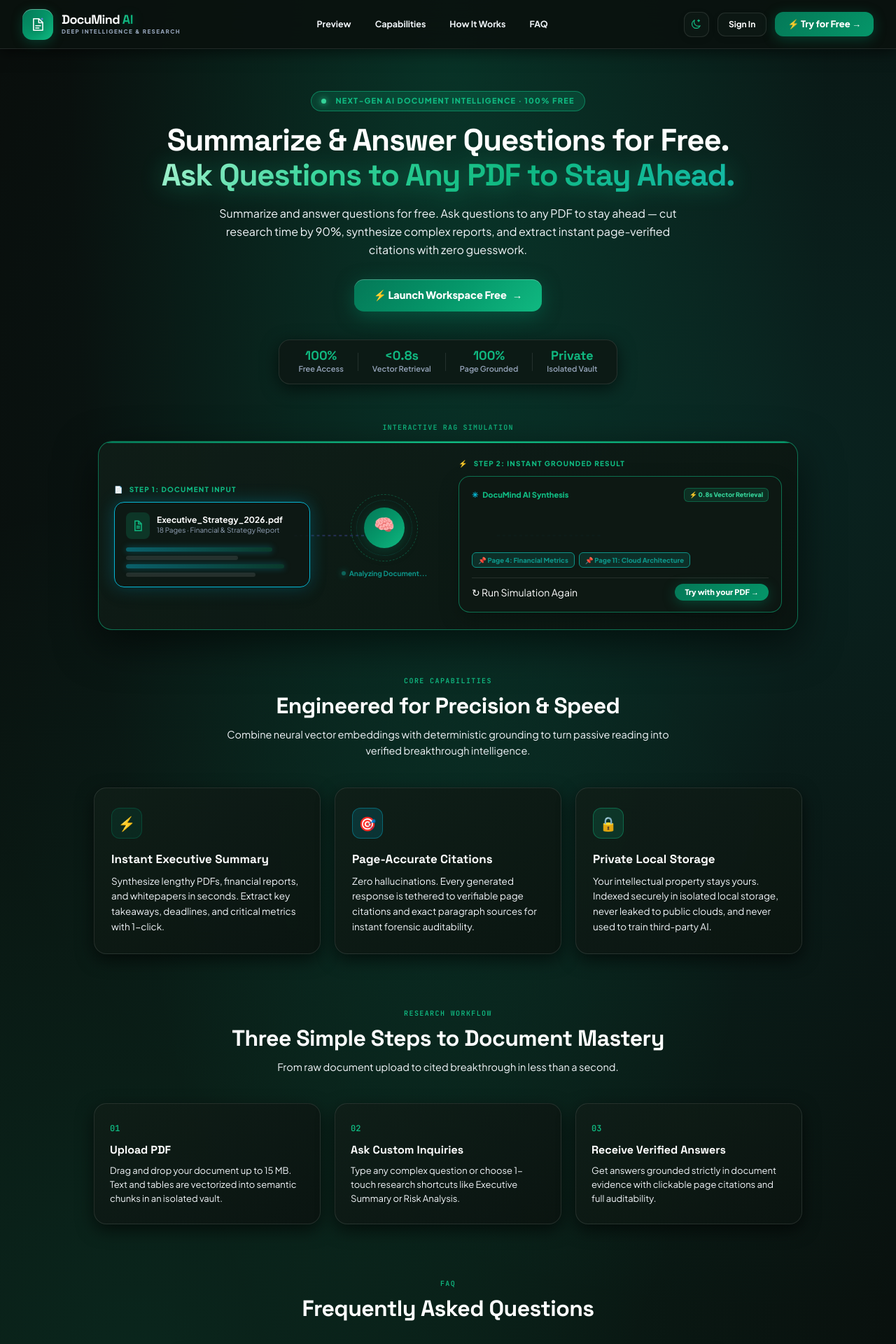
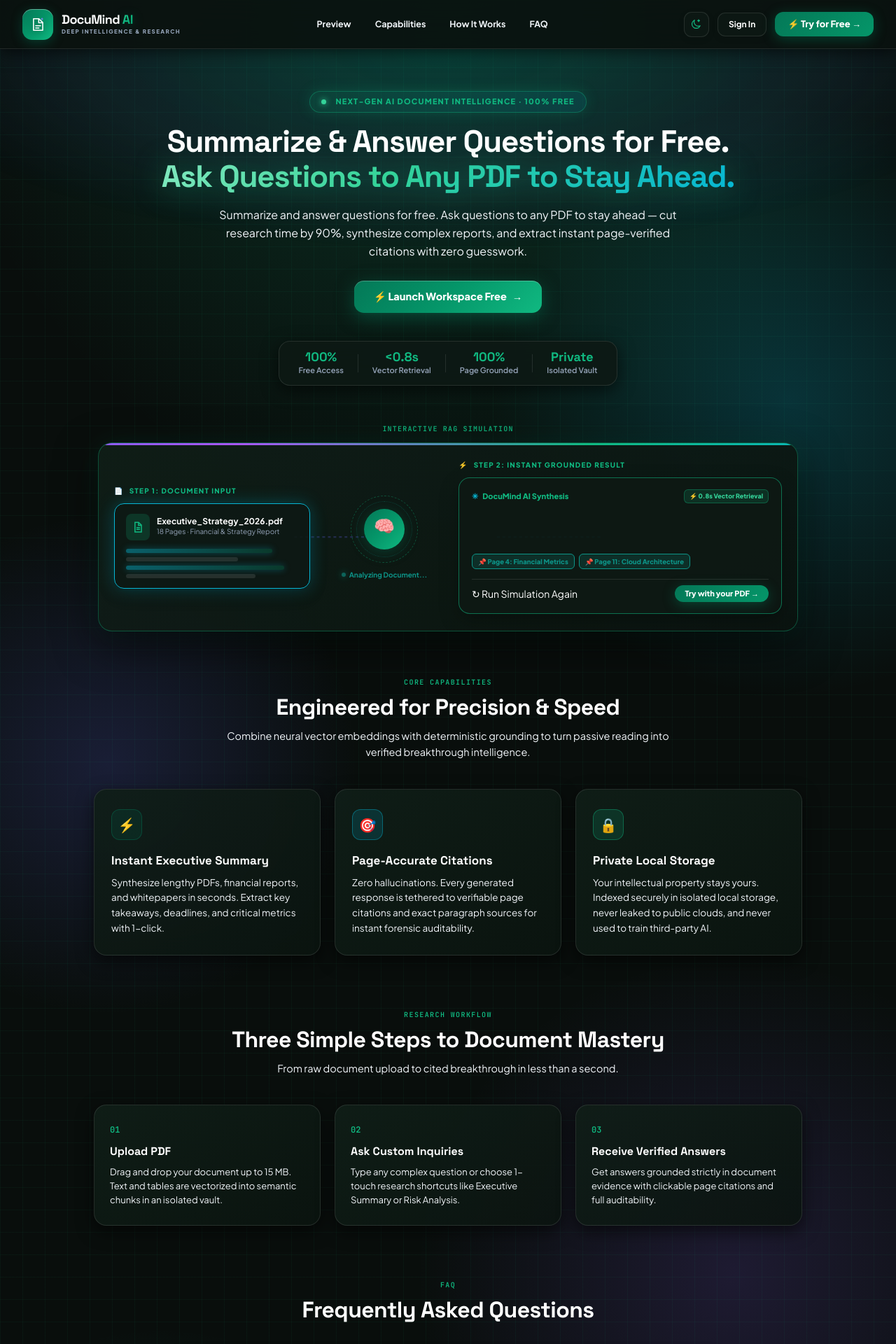
Before and after one commit to mdtuhin552005-dotcom/documind-ai, a FastAPI app: page / in a window 1280 px wide. Shown: the top 1920 px of the page at 70% size. Run offline with FastAPI, Linux system fonts and the light colour scheme; some libraries are stand-ins or nearby versions.

Commit message:
Admin permanent retention on delete, electric blue chat send button, and animated multi-color cyber aurora landing page

```diff
--- a/app/static/styles.css
+++ b/app/static/styles.css
@@ -203,18 +203,54 @@ html[data-theme="light"] .ambient-four {
   overflow-y: auto;
   position: relative;
   z-index: 5;
-  background:
-    radial-gradient(ellipse at 50% 0%, rgba(5, 150, 105, 0.22) 0%, transparent 60%),
-    radial-gradient(circle at 85% 25%, rgba(13, 148, 136, 0.16) 0%, transparent 55%),
-    radial-gradient(circle at 15% 75%, rgba(16, 185, 129, 0.14) 0%, transparent 55%),
-    var(--page-bg);
+  background-color: var(--page-bg);
+  background-image:
+    /* High-tech Check / Grid Matrix (Variant colors) */
+    linear-gradient(to right, rgba(16, 185, 129, 0.05) 1px, transparent 1px),
+    linear-gradient(to bottom, rgba(16, 185, 129, 0.05) 1px, transparent 1px),
+    /* Cyber Aurora Variant Color Fields (Emerald, Cyan, Indigo, Violet, Teal) */
+    radial-gradient(ellipse 90% 55% at 50% -8%, rgba(16, 185, 129, 0.28) 0%, transparent 68%),
+    radial-gradient(circle 650px at 88% 22%, rgba(6, 182, 212, 0.22) 0%, transparent 65%),
+    radial-gradient(circle 550px at 12% 42%, rgba(99, 102, 241, 0.18) 0%, transparent 65%),
+    radial-gradient(circle 700px at 82% 70%, rgba(139, 92, 246, 0.16) 0%, transparent 65%),
+    radial-gradient(circle 600px at 18% 88%, rgba(20, 184, 166, 0.20) 0%, transparent 65%);
+  background-size: 32px 32px, 32px 32px, 100% 100%, 100% 100%, 100% 100%, 100% 100%, 100% 100%;
+  background-position: 0 0, 0 0, center top, right 22%, left 42%, right 70%, left 88%;
+}
+
+.landing-page::before {
+  content: "";
+  position: absolute;
+  top: 0;
+  left: 0;
+  right: 0;
+  height: 720px;
+  background: radial-gradient(ellipse 80% 50% at 50% 10%, rgba(6, 182, 212, 0.12), rgba(99, 102, 241, 0.08) 50%, transparent 80%);
+  pointer-events: none;
+  z-index: 0;
+  animation: aurora-mesh-pulse 9s ease-in-out infinite alternate;
+}
+
+@keyframes aurora-mesh-pulse {
+  0% { transform: scale(1) translateY(0); opacity: 0.65; }
+  50% { transform: scale(1.05) translateY(12px); opacity: 1; }
+  100% { transform: scale(0.98) translateY(-8px); opacity: 0.75; }
 }
 
 html[data-theme="light"] .landing-page {
-  background:
-    radial-gradient(ellipse at 50% 0%, rgba(5, 150, 105, 0.10) 0%, transparent 60%),
-    radial-gradient(circle at 85% 25%, rgba(13, 148, 136, 0.08) 0%, transparent 50%),
-    var(--page-bg);
+  background-color: var(--page-bg);
+  background-image:
+    linear-gradient(to right, rgba(5, 150, 105, 0.07) 1px, transparent 1px),
+    linear-gradient(to bottom, rgba(5, 150, 105, 0.07) 1px, transparent 1px),
+    radial-gradient(ellipse 90% 55% at 50% -8%, rgba(16, 185, 129, 0.16) 0%, transparent 68%),
+    radial-gradient(circle 650px at 88% 22%, rgba(6, 182, 212, 0.12) 0%, transparent 65%),
+    radial-gradient(circle 550px at 12% 42%, rgba(99, 102, 241, 0.10) 0%, transparent 65%),
+    radial-gradient(circle 700px at 82% 70%, rgba(139, 92, 246, 0.08) 0%, transparent 65%),
+    radial-gradient(circle 600px at 18% 88%, rgba(20, 184, 166, 0.12) 0%, transparent 65%);
+}
+
+html[data-theme="light"] .landing-page::before {
+  background: radial-gradient(ellipse 80% 50% at 50% 10%, rgba(6, 182, 212, 0.08), rgba(99, 102, 241, 0.05) 50%, transparent 80%);
 }
 
 .landing-header {
@@ -317,16 +353,36 @@ html[data-theme="light"] .landing-page {
   display: inline-flex;
   align-items: center;
   gap: 7px;
-  padding: 5px 14px;
+  padding: 6px 16px;
   border-radius: 999px;
-  background: var(--primary-soft);
-  border: 1px solid var(--line-focus);
+  background: linear-gradient(135deg, rgba(16, 185, 129, 0.12), rgba(6, 182, 212, 0.12));
+  border: 1px solid rgba(16, 185, 129, 0.35);
   color: var(--primary-light);
   font-size: 11px;
   font-weight: 800;
   letter-spacing: 1.2px;
   margin-bottom: 16px;
+  box-shadow: 0 0 20px rgba(16, 185, 129, 0.2);
   animation: fade-up 0.5s ease both;
+  position: relative;
+  overflow: hidden;
+}
+
+.hero-badge::after {
+  content: "";
+  position: absolute;
+  top: -50%;
+  left: -50%;
+  width: 200%;
+  height: 200%;
+  background: linear-gradient(60deg, transparent, rgba(255, 255, 255, 0.15), transparent);
+  transform: rotate(30deg);
+  animation: badge-shimmer 4s ease-in-out infinite;
+}
+
+@keyframes badge-shimmer {
+  0% { transform: translateX(-150%) rotate(30deg); }
+  50%, 100% { transform: translateX(150%) rotate(30deg); }
 }
 
 .hero-title {
@@ -338,18 +394,28 @@ html[data-theme="light"] .landing-page {
 }
 
 .gradient-text {
-  background: linear-gradient(135deg, #a7f3d0 0%, #34d399 30%, #10b981 60%, #14b8a6 100%);
+  background: linear-gradient(135deg, #a7f3d0 0%, #34d399 22%, #06b6d4 45%, #818cf8 70%, #10b981 100%);
+  background-size: 260% 260%;
   -webkit-background-clip: text;
   -webkit-text-fill-color: transparent;
-  filter: drop-shadow(0 2px 16px rgba(16, 185, 129, 0.45));
+  filter: drop-shadow(0 2px 20px rgba(16, 185, 129, 0.5));
   font-weight: 800;
+  animation: text-gradient-flow 8s ease infinite;
 }
 
 html[data-theme="light"] .gradient-text {
-  background: linear-gradient(135deg, #065f46 0%, #047857 40%, #059669 70%, #0d9488 100%);
+  background: linear-gradient(135deg, #047857 0%, #059669 22%, #0284c7 48%, #4f46e5 75%, #047857 100%);
+  background-size: 260% 260%;
   -webkit-background-clip: text;
   -webkit-text-fill-color: transparent;
-  filter: none;
+  filter: drop-shadow(0 2px 10px rgba(4, 120, 87, 0.25));
+  animation: text-gradient-flow 8s ease infinite;
+}
+
+@keyframes text-gradient-flow {
+  0% { background-position: 0% 50%; }
+  50% { background-position: 100% 50%; }
+  100% { background-position: 0% 50%; }
 }
 
 .hero-subtitle {
@@ -430,13 +496,19 @@ html[data-theme="light"] .gradient-text {
   gap: 16px;
   padding: 24px 22px;
   border-radius: 20px;
-  border: 1px solid var(--line-focus);
+  border: 1px solid rgba(16, 185, 129, 0.35);
   background: var(--surface-card);
-  box-shadow: 0 20px 60px var(--shadow);
+  box-shadow: 0 20px 60px var(--shadow), 0 0 35px rgba(16, 185, 129, 0.12);
   backdrop-filter: blur(24px);
   position: relative;
   overflow: hidden;
   transform-style: preserve-3d;
+  transition: all 0.35s cubic-bezier(0.16, 1, 0.3, 1);
+}
+
+.simulation-stage:hover {
+  border-color: rgba(6, 182, 212, 0.5);
+  box-shadow: 0 24px 70px var(--shadow), 0 0 45px rgba(6, 182, 212, 0.22);
 }
 
 .simulation-stage::before {
@@ -445,9 +517,16 @@ html[data-theme="light"] .gradient-text {
   top: 0;
   left: 0;
   right: 0;
-  height: 2px;
-  background: linear-gradient(90deg, #047857, #10b981, #059669);
+  height: 3px;
+  background: linear-gradient(90deg, #10b981, #06b6d4, #6366f1, #a855f7, #10b981);
+  background-size: 200% 100%;
+  animation: stage-border-flow 4s linear infinite;
   z-index: 3;
+}
+
+@keyframes stage-border-flow {
+  0% { background-position: 0% 0%; }
+  100% { background-position: 200% 0%; }
 }
 
 /* Background Photonic Conduit */
--- a/app/templates/index.html
+++ b/app/templates/index.html
@@ -27,7 +27,7 @@
       href="https://fonts.googleapis.com/css2?family=Plus+Jakarta+Sans:wght@400;500;600;700;800&family=Space+Grotesk:wght@500;600;700;800&family=JetBrains+Mono:wght@400;500;600&display=swap"
       rel="stylesheet"
     />
-    <link rel="stylesheet" href="/static/styles.css?v=32" />
+    <link rel="stylesheet" href="/static/styles.css?v=33" />
     <script src="https://cdn.tailwindcss.com"></script>
     <script>
       tailwind.config = {
@@ -42,7 +42,7 @@
         },
       };
     </script>
-    <script defer src="/static/app.js?v=26"></script>
+    <script defer src="/static/app.js?v=27"></script>
   </head>
   <body>
     <!-- Clean, Static Subtle Ambient Background -->
```
Also changed, not shown: other parts of app/static/styles.css (+30 -10 lines), app/api/routes/admin.py (+35 -21 lines), app/database.py (+33 -24 lines).
